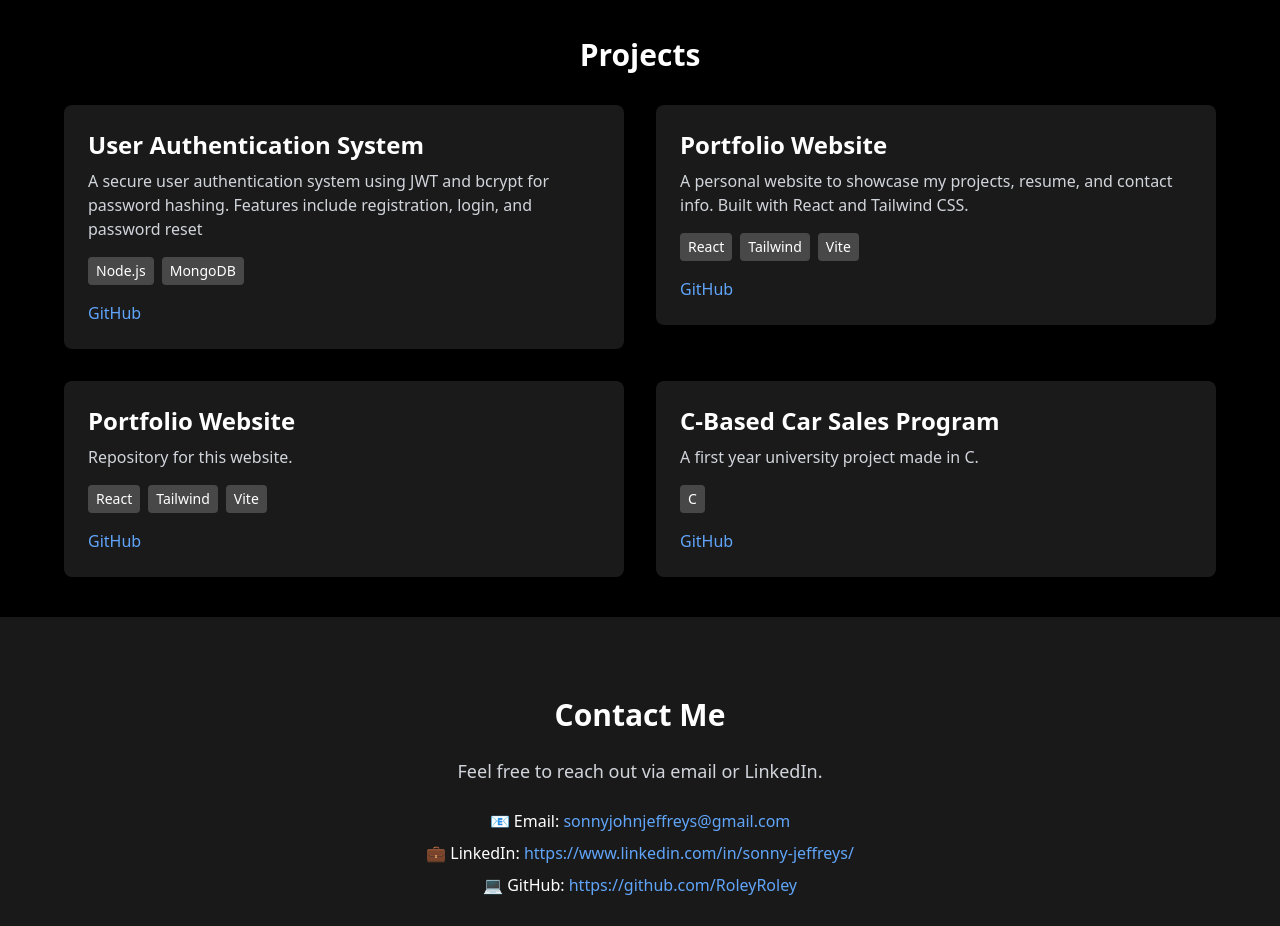
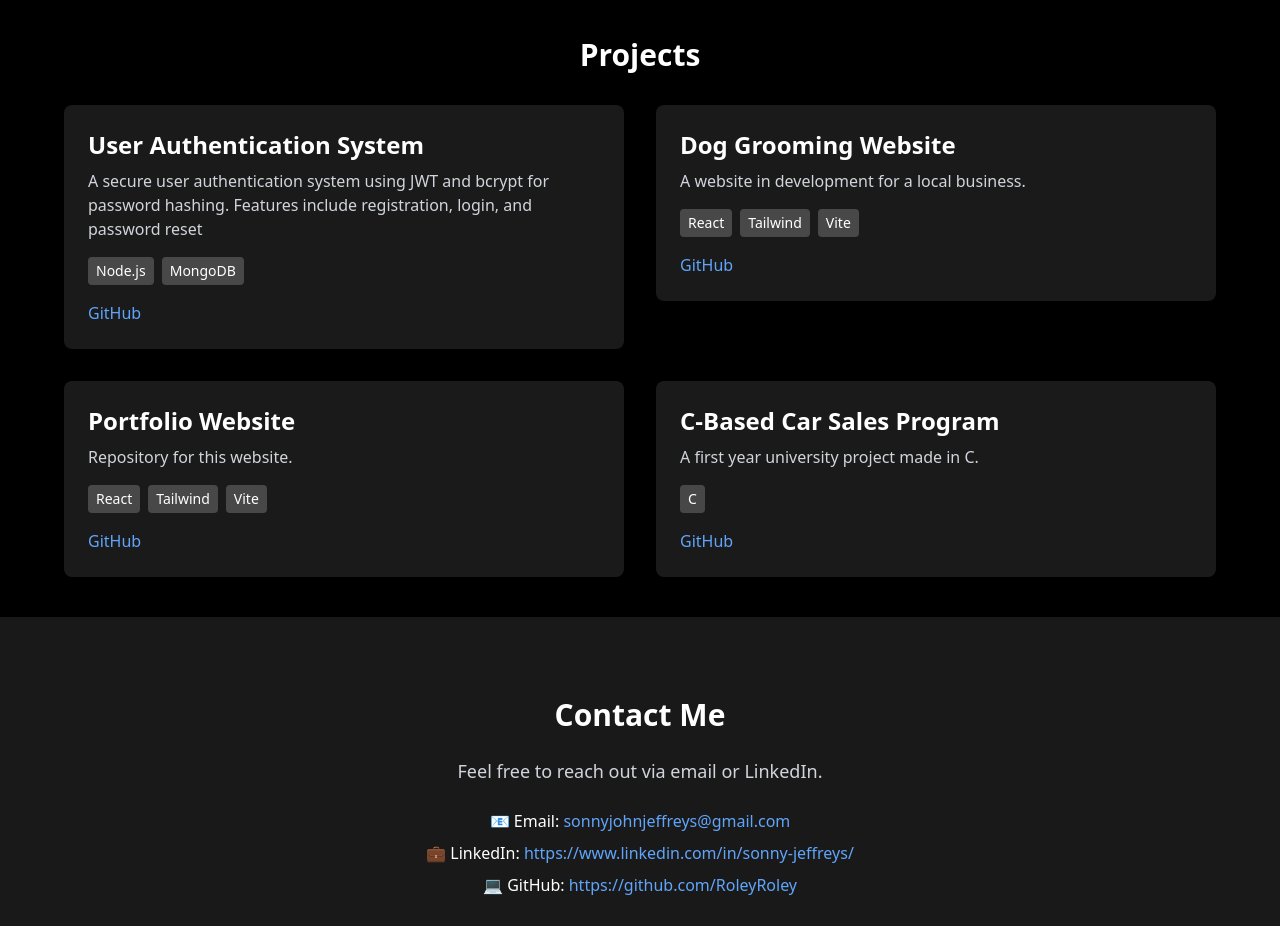
Before and after one commit to RoleyRoley/my-portfolio, a React (Create React App) app: page / in a window 1280 px wide. Shown: the part 1300-2226 px from the top of the page. Built offline with nearby package versions, Linux system fonts and the light colour scheme.

Commit message:
Commit for deployment

```diff
--- a/src/data/projects.js
+++ b/src/data/projects.js
@@ -6,8 +6,8 @@ const projects = [
         github: "https://github.com/RoleyRoley/user-auth-system",
     },
     {
-        title: "Portfolio Website",
-        description: "A personal website to showcase my projects, resume, and contact info. Built with React and Tailwind CSS.",
+        title: "Dog Grooming Website",
+        description: "A website in development for a local business.",
         tech: ["React", "Tailwind", "Vite"],
         github: "https://github.com/your-username/portfolio",
     },
```
